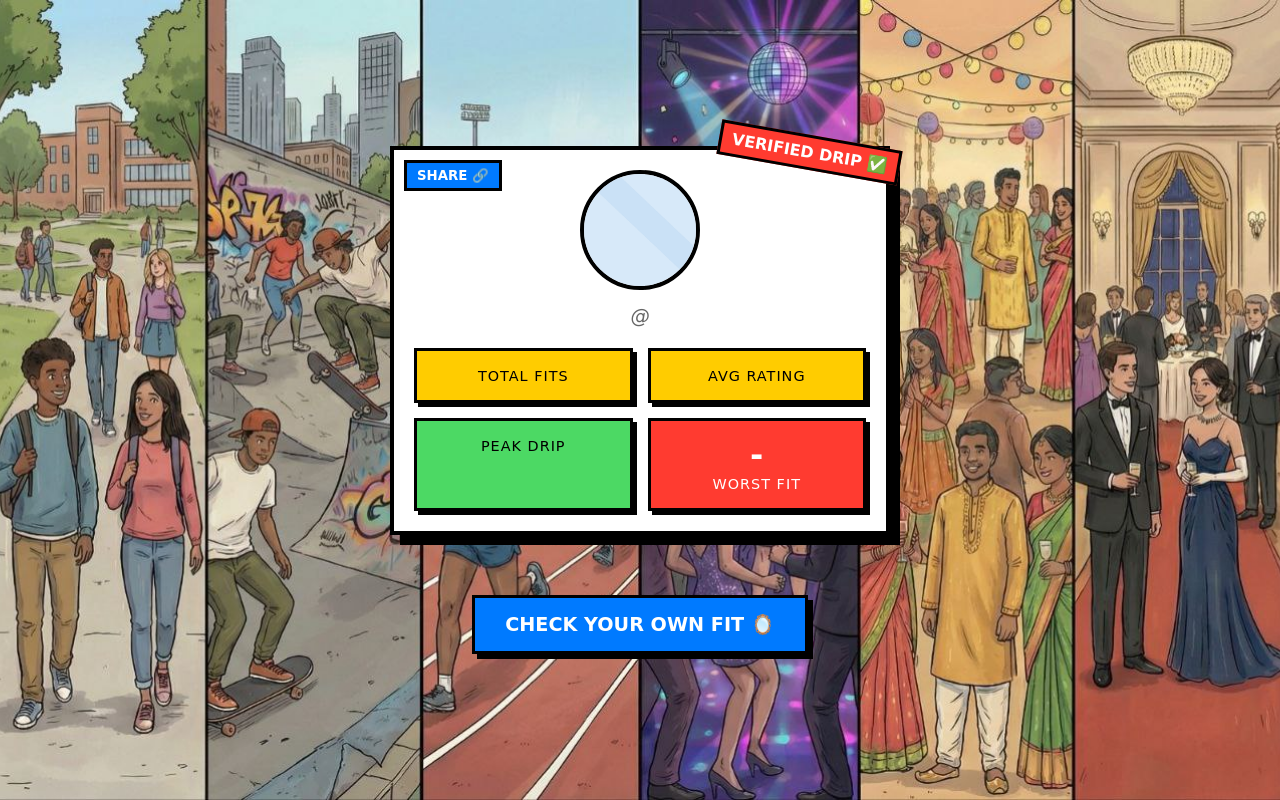
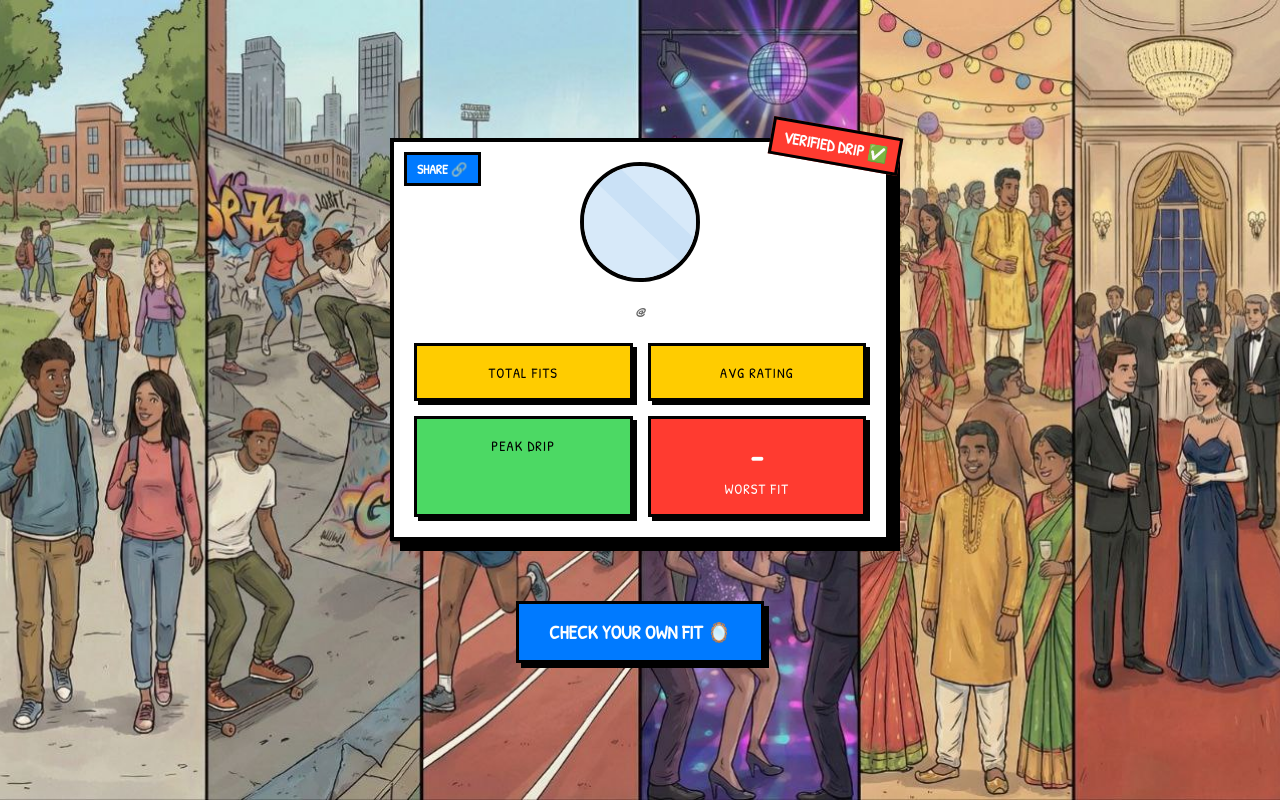
Before and after one commit to kavish1919/Fit-Check-Mirror, a Flask app: template templates/profile.html in a window 1280 px wide. Run offline with Flask 3, Linux system fonts and the light colour scheme; the template is opened without the code that fills it, so the values that code supplies are empty; some libraries are stand-ins or nearby versions.

Commit message:
fix: Add Google Fonts to profile page for consistent styling

```diff
--- a/templates/profile.html
+++ b/templates/profile.html
@@ -6,6 +6,7 @@
     <meta name="viewport" content="width=device-width, initial-scale=1.0">
     <title>Fit Check Profile - {{ user.username or user.displayName }}</title>
     <link rel="icon" type="image/x-icon" href="/static/fitcheckmirror_icon.ico">
+    <link href="https://fonts.googleapis.com/css2?family=Patrick+Hand&display=swap" rel="stylesheet">
     <link rel="stylesheet" href="/static/mobile.css" media="(max-width: 600px)">
     <style>
         /* Reuse variables from index.html (or assuming they are in mobile.css) */
```
